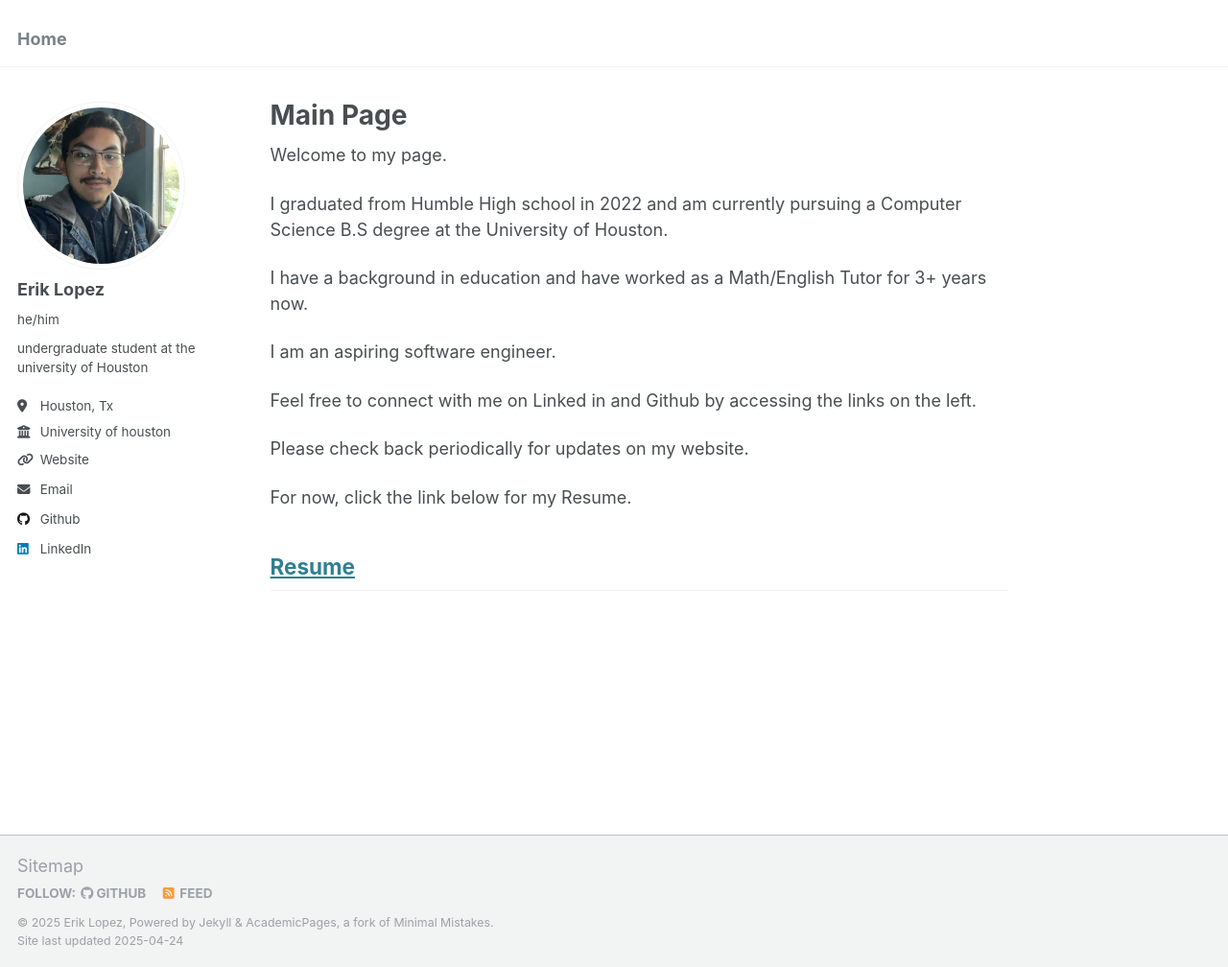
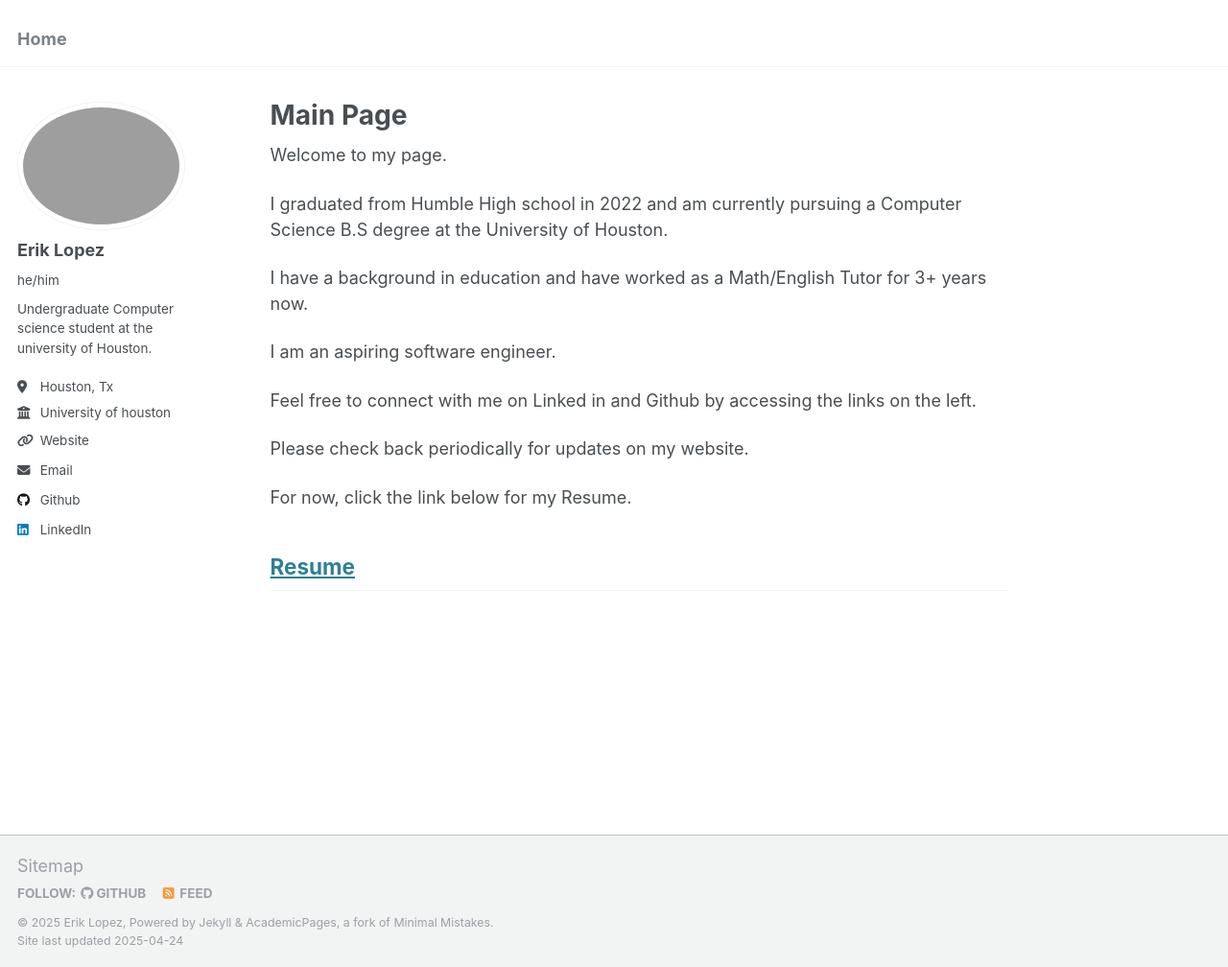
Before and after one commit to Eriklpz04/Eriklpz04.github.io, a Jekyll site: the page built from _pages/about.md, in a window 1280 px wide and 1008 px high. Shown: the whole window at 96% size. Built offline with Jekyll 4.4.1, drawn with Linux system fonts in a browser that asks for light colours.

Commit message:
Update _config.yml

```diff
--- a/_config.yml
+++ b/_config.yml
@@ -21,10 +21,10 @@ repository               : "academicpages/academicpages.github.io"
 #               Additional customization can be done by editing /_includes/author-profile.html
 author:
   # Biographic information
-  avatar           : "IMG_8447.jpeg"
+  avatar           : "pfp.jpeg"
   name             : "Erik Lopez"
   pronouns         : "he/him"
-  bio              : "undergraduate student at the university of Houston"
+  bio              : "Undergraduate Computer science student at the university of Houston."
   location         : "Houston, Tx"
   employer         : "University of houston"
   uri              : https://www.uh.edu/nsm/computer-science/
@@ -270,9 +270,9 @@ defaults:
       type: portfolio
     values:
       layout: single
-      author_profile: true
-      share: true
-      comment: true
+      author_profile: false
+      share: false
+      comment: false
   # _talks
   - scope:
       path: ""
```
